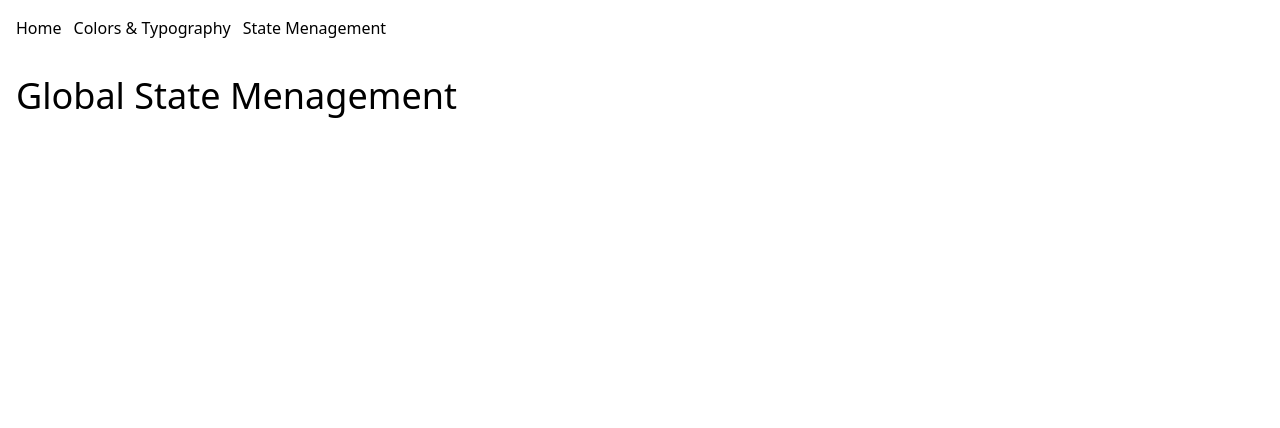
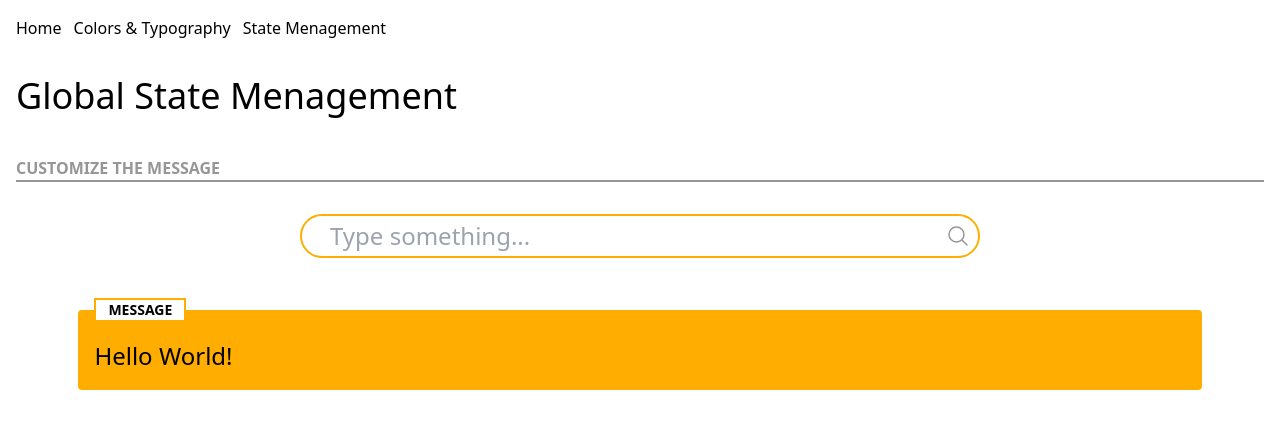
Before and after one commit to Michele-S2001/nuxt-test-project, a Nuxt app: page /state-demo in a window 1280 px wide. Shown: the top 428 px of the page. Built offline with nearby package versions, Linux system fonts and the light colour scheme.

Commit message:
Feat - MessageEditor component where message can be displayed and updated

```diff
--- /dev/null
+++ b/components/MessageEditor.vue
@@ -0,0 +1,36 @@
+<script lang="ts" setup>
+
+function modifyMessage() {
+  globalStore.setMessage(inputValue.value);
+  inputValue.value = '';
+}
+
+const globalStore = useGlobalStore();
+const inputValue = ref('');
+
+</script>
+
+<template>
+
+  <div class="mt-8">
+    <div class="searchbar flex items-center justify-center mx-auto mb-10 px-2 gap-3 border-2 border-saharaOcre rounded-3xl max-w-[480px] lg:max-w-[680px]">
+      <input
+        v-model="inputValue"
+        type="text"
+        @keyup.enter="modifyMessage"
+        placeholder="Type something..."
+        class="leading-10 text-classic sm:text-intermediate bg-transparent w-full px-5 outline-none">
+      <button @click="modifyMessage">
+        <svg xmlns="http://www.w3.org/2000/svg" fill="none" viewBox="0 0 24 24" stroke-width="1.5" stroke="currentColor" class="size-6 text-mistGray hover:text-saharaOcre">
+        <path stroke-linecap="round" stroke-linejoin="round" d="m21 21-5.197-5.197m0 0A7.5 7.5 0 1 0 5.196 5.196a7.5 7.5 0 0 0 10.607 10.607Z" />
+        </svg>
+      </button>
+    </div>
+
+    <fieldset class="bg-saharaOcre p-4 rounded sm:max-w-[90%] mx-auto">
+      <legend class="font-bold uppercase text-sm bg-white border-2 px-3 border-saharaOcre">message</legend>
+      <p class="text-intermediate first-letter:uppercase">{{ globalStore.message }}</p>
+    </fieldset>
+  </div>
+
+</template>
--- a/pages/state-demo/index.vue
+++ b/pages/state-demo/index.vue
@@ -9,6 +9,8 @@
   <section class="py-5">
     <div class="container">
       <h1 class="text-4xl mb-10 capitalize">Global state menagement</h1>
+      <Subheading>customize the message</Subheading>
+      <MessageEditor />
     </div>
   </section>
 
```
